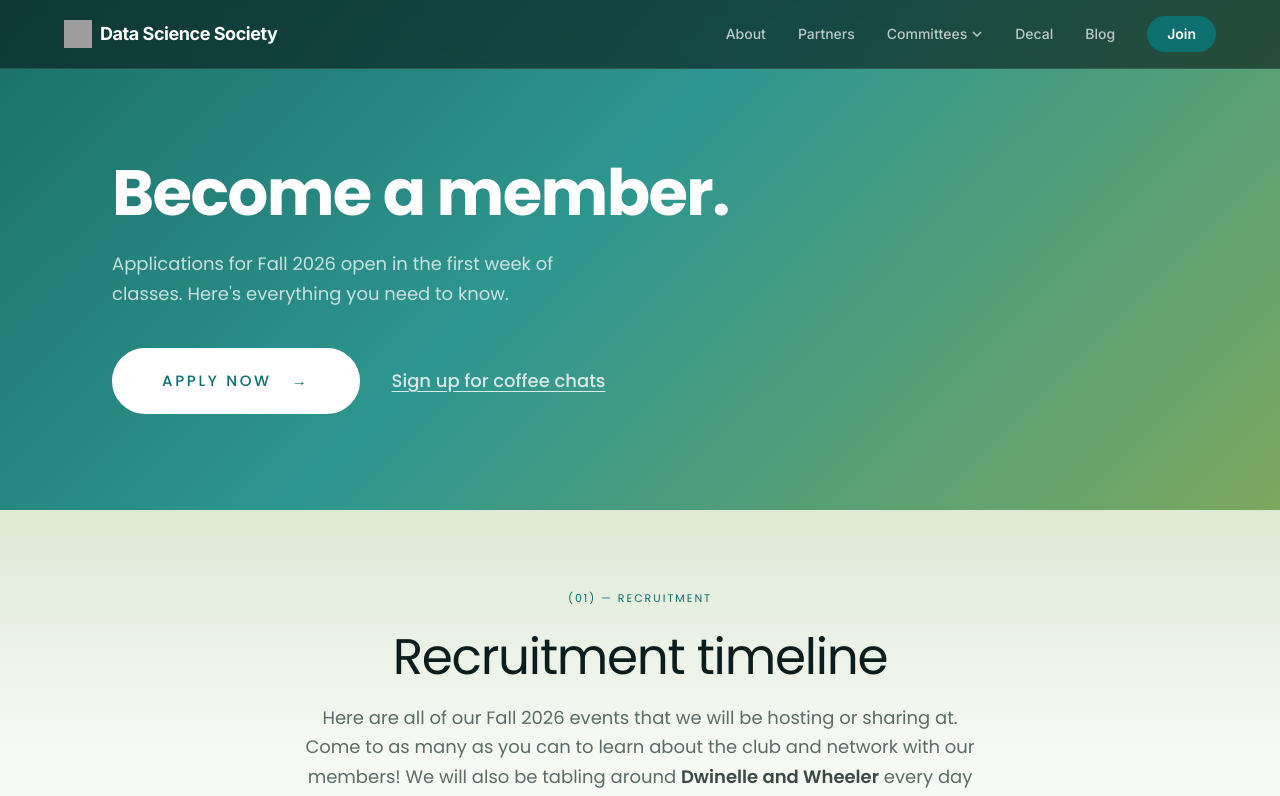
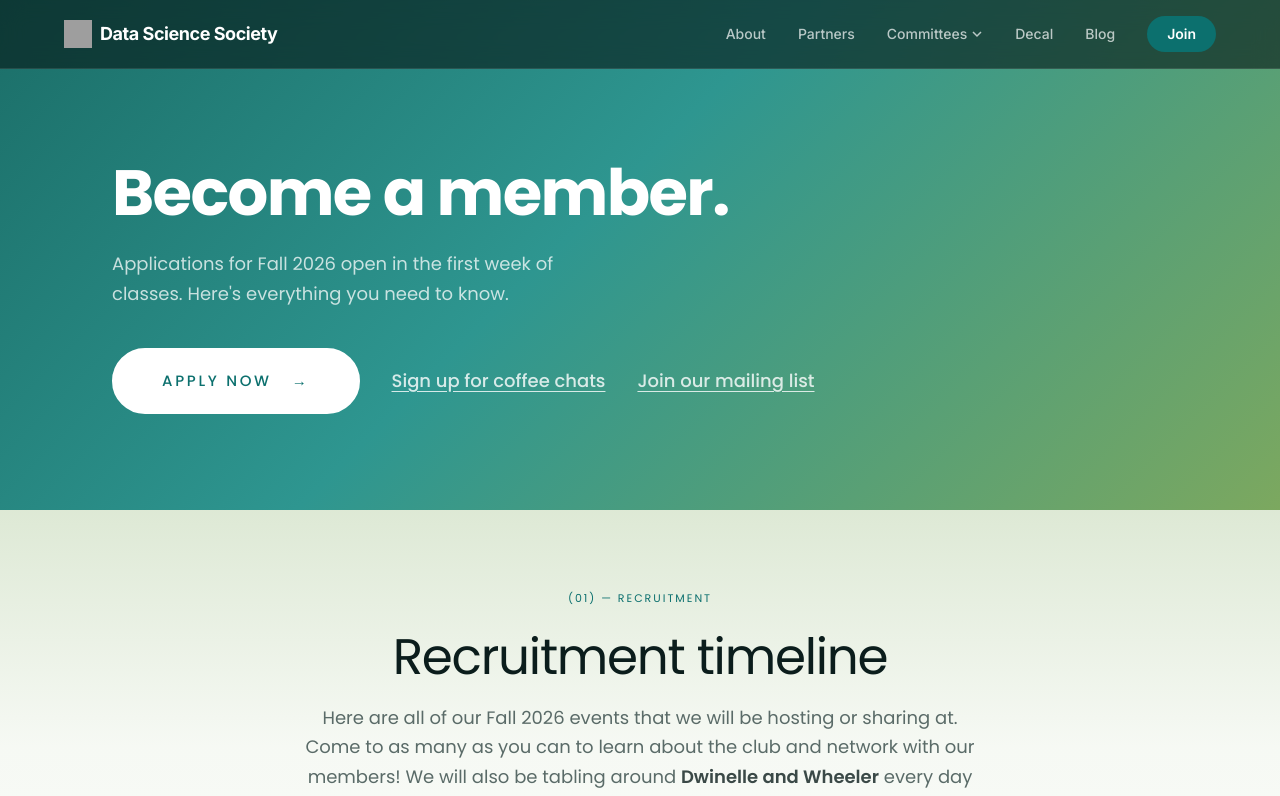
Before and after one commit to seanli05/DSS-Website, a Next.js app: page /join in a window 1280 px wide. Shown: the top 796 px of the page. Built offline with nearby package versions, Linux system fonts and the light colour scheme; grey boxes are pictures that could not be loaded.

Commit message:
added mailing list

```diff
--- a/app/join/page.tsx
+++ b/app/join/page.tsx
@@ -11,7 +11,7 @@ import {
   getNewbieExperience,
   getRecruitmentTimeline,
 } from "@/lib/content";
-import { APPLICATION_URL, COFFEE_CHAT_URL } from "@/lib/site";
+import { APPLICATION_URL, COFFEE_CHAT_URL, MAILING_LIST_URL } from "@/lib/site";
 
 // The current DeCal's lecture slides, linked from the interview resources intro.
 // Page-local rather than in lib/site.ts for the same reason as the decal page's
@@ -27,6 +27,11 @@ const DECAL_SLIDES_URL = "https://dssdecal.org/sp26/";
 const B = ({ children }: { children: React.ReactNode }) => (
   <strong className="font-semibold text-ink/80">{children}</strong>
 );
+
+// The hero's two secondary sign-ups, styled alike so neither reads as the more
+// important of the pair. Kept as a plain string per CLAUDE.md rule 8.
+const SECONDARY_LINK =
+  "text-lg font-medium text-white/80 underline underline-offset-4 transition-colors duration-150 hover:text-white";
 
 export const metadata: Metadata = {
   title: "Join",
@@ -53,13 +58,14 @@ export default async function JoinPage() {
             Applications for Fall 2026 open in the first week of classes. Here&apos;s
             everything you need to know.
           </p>
-          {/* One CTA — the application — with coffee chats beside it as a plain
-              underlined link rather than a second button, so the hero reads as
-              a single primary action with a quieter alternative next to it.
-              flex-wrap rather than a stack breakpoint: the pair sits on one line
-              wherever it fits and the link drops to its own where it doesn't,
-              with no width to guess at. items-center rather than items-stretch —
-              there are no longer two boxes whose heights need matching. */}
+          {/* One CTA — the application — with the two secondary sign-ups beside
+              it as plain underlined links rather than more buttons, so the hero
+              reads as a single primary action with quieter alternatives next to
+              it. flex-wrap rather than a stack breakpoint: the row sits on one
+              line wherever it fits and the links drop to their own where they
+              don't, with no width to guess at. items-center rather than
+              items-stretch — there are no longer two boxes whose heights need
+              matching. */}
           <div className="mt-10 flex flex-wrap items-center gap-x-8 gap-y-4">
             {/* The form URL lives in lib/site.ts, shared with the `/apply`
                 redirect in next.config.ts — update it there once per cycle.
@@ -81,9 +87,19 @@ export default async function JoinPage() {
               href={COFFEE_CHAT_URL}
               target="_blank"
               rel="noopener noreferrer"
-              className="text-lg font-medium text-white/80 underline underline-offset-4 transition-colors duration-150 hover:text-white"
+              className={SECONDARY_LINK}
             >
               Sign up for coffee chats
+            </a>
+            {/* The lowest-commitment option of the three, and last for that
+                reason: for anyone who lands here before applications open. */}
+            <a
+              href={MAILING_LIST_URL}
+              target="_blank"
+              rel="noopener noreferrer"
+              className={SECONDARY_LINK}
+            >
+              Join our mailing list
             </a>
           </div>
         </div>
--- a/lib/site.ts
+++ b/lib/site.ts
@@ -38,6 +38,18 @@ export const APPLICATION_URL =
 export const COFFEE_CHAT_URL = "https://ripple-increase-bbd.notion.site/dss-fall26-cc";
 
 /**
+ * The mailing list sign-up, linked from the Join page's hero.
+ *
+ * Unlike APPLICATION_URL and COFFEE_CHAT_URL this one has no short-link
+ * redirect in `next.config.ts` — nothing off-site points at it yet. Add one the
+ * same way if it ever goes on a flyer. It also outlives a single cycle: it's a
+ * standing list for recruitment reminders, not a per-semester form, so there
+ * should be no need to touch it each fall.
+ */
+export const MAILING_LIST_URL =
+  "https://docs.google.com/forms/d/e/1FAIpQLSe7qmYZKwBZy0h6UlhsiYLwKSJ3elED_1iWePOflYbUc_jEEg/viewform";
+
+/**
  * The DeCal enrolment form, linked from the DeCal page's hero.
  *
  * Same deal as APPLICATION_URL: it changes every semester, and the `?usp=dialog`
```
Also changed, not shown: 1 other file (tests, documents, lock files or other folders).
